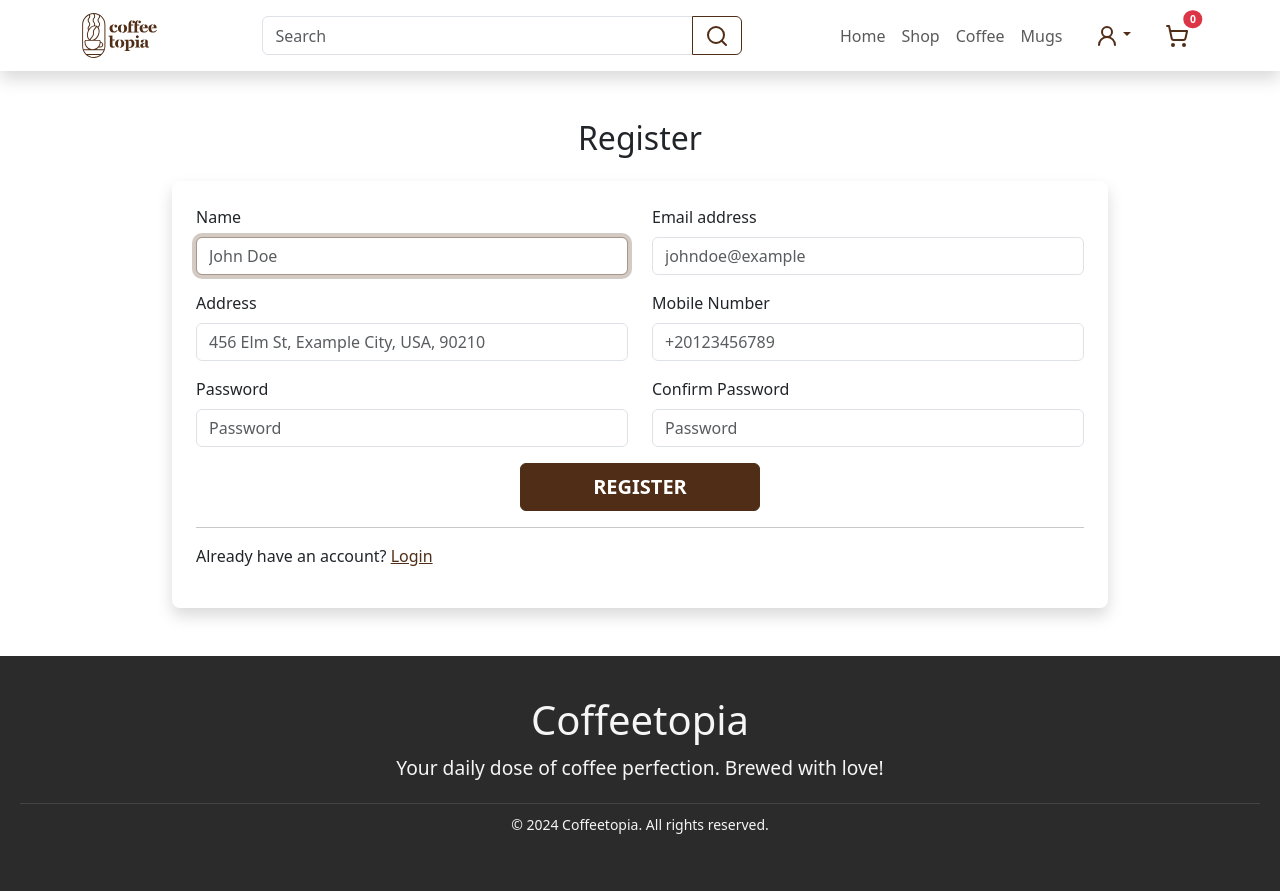
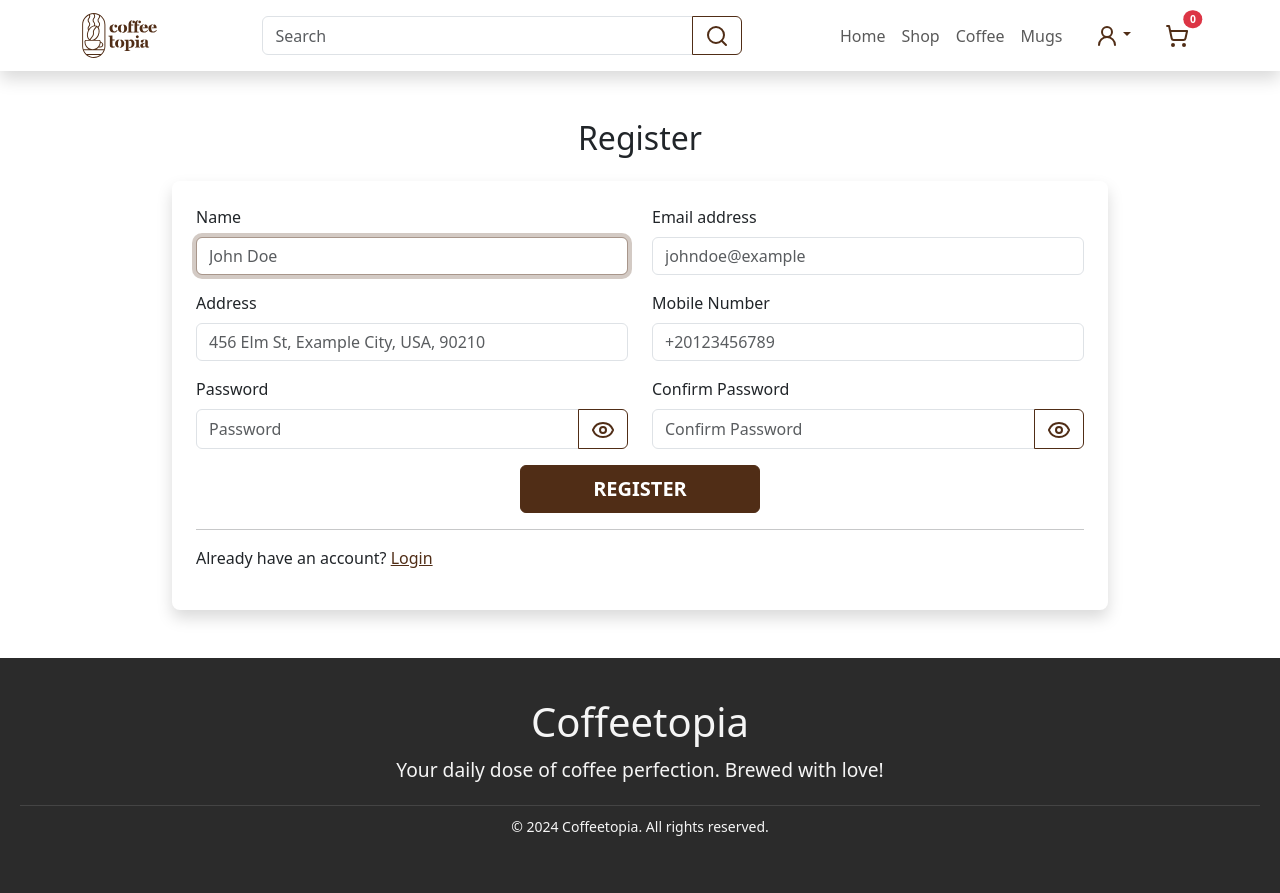
Before and after one commit to mgonline86/coffee-topia, a React (Create React App) app: page /register in a window 1280 px wide. Built offline with nearby package versions, Linux system fonts and the light colour scheme.

Commit message:
UPDATE: add show-hide password to password-inputs

```diff
--- a/src/pages/LoginPage.jsx
+++ b/src/pages/LoginPage.jsx
@@ -1,5 +1,6 @@
+import { EyeIcon, EyeOffIcon } from "lucide-react";
 import { useEffect, useState } from "react";
-import { Container } from "react-bootstrap";
+import { Container, InputGroup } from "react-bootstrap";
 import Button from "react-bootstrap/Button";
 import Form from "react-bootstrap/Form";
 import { Link, useNavigate } from "react-router-dom";
@@ -27,6 +28,8 @@ export default function LoginPage() {
     isDirty: false,
     errors: ["Required field"],
   });
+
+  const [showPassword, setShowPassword] = useState(false);
 
   useEffect(() => {
     if (isLogged) {
@@ -143,8 +146,9 @@ export default function LoginPage() {
 
         <Form.Group className="mb-3" controlId="password">
           <Form.Label>Password</Form.Label>
+          <InputGroup hasValidation>
             <Form.Control
-            type="password"
+              type={showPassword ? "text" : "password"}
               placeholder="Password"
               required
               onChange={validateForm}
@@ -152,12 +156,20 @@ export default function LoginPage() {
               autoComplete="new-password"
               isValid={password.isDirty && password.isValid}
               isInvalid={password.isTouched && !password.isValid}
+              style={{ borderRadius: "0.375rem 0 0 0.375rem" }}
             />
+            <Button
+              variant="outline-primary"
+              onClick={() => setShowPassword(!showPassword)}
+            >
+              {showPassword ? <EyeOffIcon /> : <EyeIcon />}
+            </Button>
             {password.isTouched && !password.isValid && (
               <Form.Control.Feedback type="invalid">
                 {password.errors.join(", ")}
               </Form.Control.Feedback>
             )}
+          </InputGroup>
         </Form.Group>
 
         <Button
--- a/src/pages/RegisterPage.jsx
+++ b/src/pages/RegisterPage.jsx
@@ -1,5 +1,6 @@
+import { EyeIcon, EyeOffIcon } from "lucide-react";
 import { useEffect, useState } from "react";
-import { Col, Container, Row } from "react-bootstrap";
+import { Col, Container, InputGroup, Row } from "react-bootstrap";
 import Button from "react-bootstrap/Button";
 import Form from "react-bootstrap/Form";
 import { Link, useNavigate } from "react-router-dom";
@@ -53,6 +54,9 @@ export default function RegisterPage() {
     isDirty: false,
     errors: ["Required field"],
   });
+
+  const [showPassword, setShowPassword] = useState(false);
+  const [showConfirmPassword, setShowConfirmPassword] = useState(false);
 
   useEffect(() => {
     if (isLogged) {
@@ -270,8 +274,9 @@ export default function RegisterPage() {
           </Form.Group>
           <Form.Group as={Col} className="mb-3" controlId="password">
             <Form.Label>Password</Form.Label>
+            <InputGroup hasValidation>
               <Form.Control
-              type="password"
+                type={showPassword ? "text" : "password"}
                 placeholder="Password"
                 required
                 onChange={validateForm}
@@ -279,30 +284,49 @@ export default function RegisterPage() {
                 autoComplete="new-password"
                 isValid={password.isDirty && password.isValid}
                 isInvalid={password.isTouched && !password.isValid}
+                style={{ borderRadius: "0.375rem 0 0 0.375rem" }}
               />
+              <Button
+                variant="outline-primary"
+                onClick={() => setShowPassword(!showPassword)}
+              >
+                {showPassword ? <EyeOffIcon /> : <EyeIcon />}
+              </Button>
               {password.isTouched && !password.isValid && (
                 <Form.Control.Feedback type="invalid">
                   {password.errors.join(", ")}
                 </Form.Control.Feedback>
               )}
+            </InputGroup>
           </Form.Group>
           <Form.Group as={Col} className="mb-3" controlId="confirmPassword">
             <Form.Label>Confirm Password</Form.Label>
+            <InputGroup hasValidation>
               <Form.Control
-              type="password"
-              placeholder="Password"
+                type={showConfirmPassword ? "text" : "password"}
+                placeholder="Confirm Password"
                 required
                 onChange={validateForm}
                 value={confirmPassword.value.trim().replaceAll(" ", "")}
-              autoComplete="new-password"
+                autoComplete="off"
                 isValid={confirmPassword.isDirty && confirmPassword.isValid}
-              isInvalid={confirmPassword.isTouched && !confirmPassword.isValid}
+                isInvalid={
+                  confirmPassword.isTouched && !confirmPassword.isValid
+                }
+                style={{ borderRadius: "0.375rem 0 0 0.375rem" }}
               />
+              <Button
+                variant="outline-primary"
+                onClick={() => setShowConfirmPassword(!showConfirmPassword)}
+              >
+                {showConfirmPassword ? <EyeOffIcon /> : <EyeIcon />}
+              </Button>
               {confirmPassword.isTouched && !confirmPassword.isValid && (
                 <Form.Control.Feedback type="invalid">
                   {confirmPassword.errors.join(", ")}
                 </Form.Control.Feedback>
               )}
+            </InputGroup>
           </Form.Group>
         </Row>
         <div className="d-flex justify-content-center">
```
Lines whose indentation alone changed are shown as unchanged.
